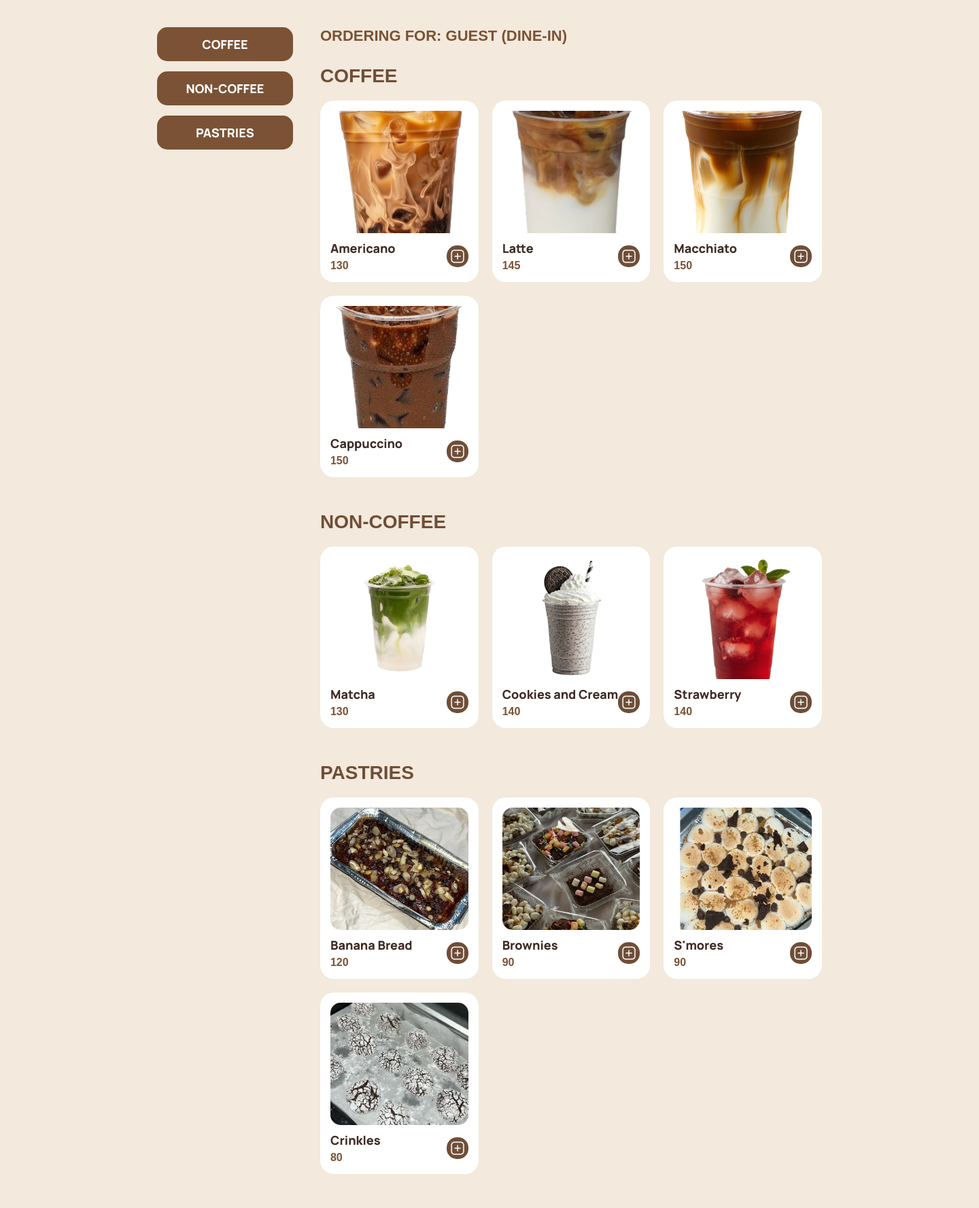
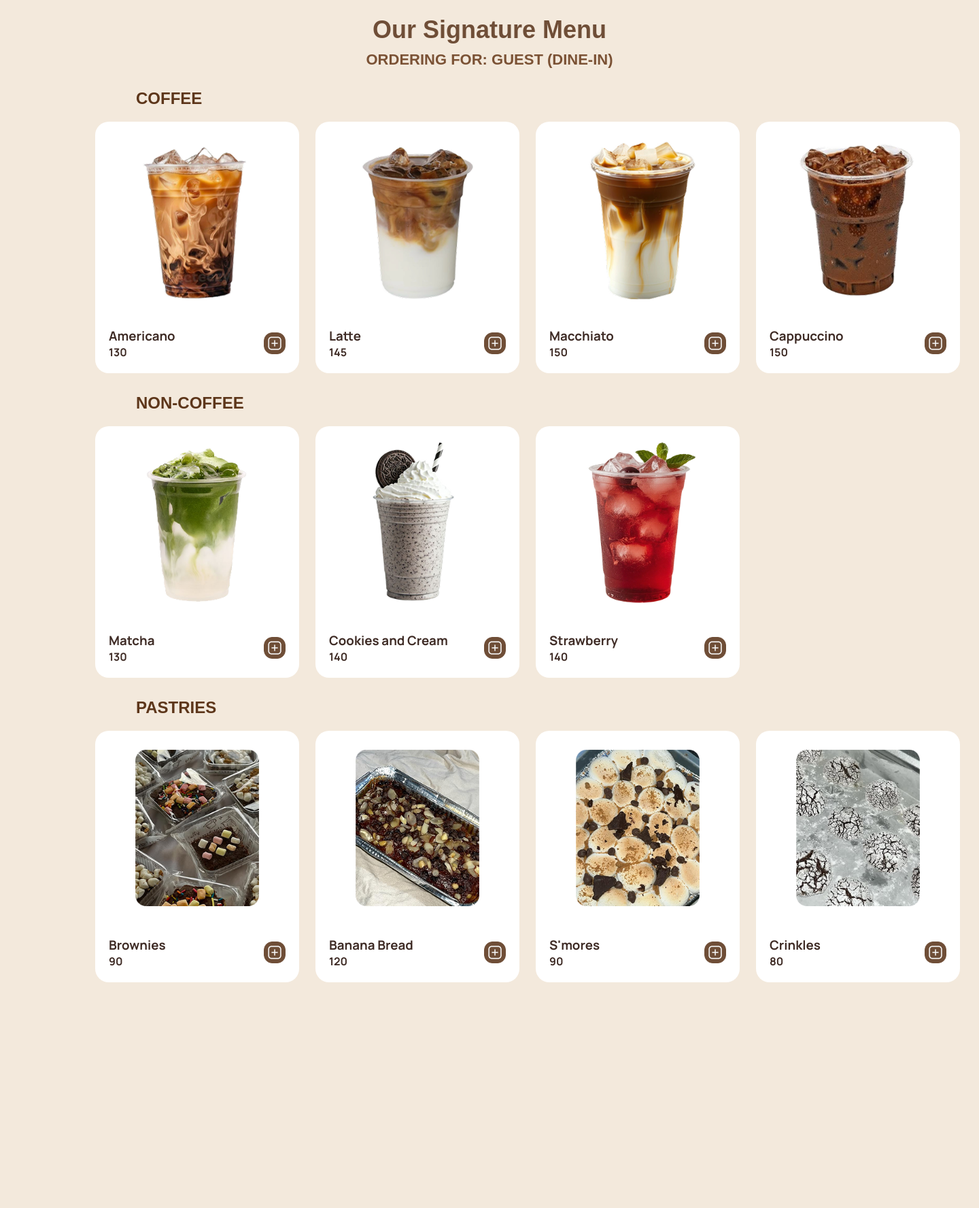
Before and after one commit to alleyesonaj/Roderick-Cafe, a Flask app: page /order-menu in a window 1440 px wide. Shown: the part 60-1837 px from the top of the page at 68% size. After the commit the page ends 1505 px from the top, so only its background shows below. Run offline with Flask 3, Linux system fonts and the light colour scheme; some web fonts are replaced.

Commit message:
Redesigned order-menu page

```diff
--- a/static/styles.css
+++ b/static/styles.css
@@ -452,6 +452,13 @@ footer{
   object-fit:contain;
 }
 
+/* menu display item details row | order-menu */
+.menu-display-item .item-details-row {
+  width: 100%;
+  margin-top: 12px;
+  padding: 0 5px;
+}
+
 /* menu grid | menu, order-menu */
 .menu-grid{
   display:grid;
@@ -625,6 +632,23 @@ footer{
   margin-bottom:8px;
 }
 
+/* form label with icon | order */
+.form-label-with-icon{
+  display:flex;
+  align-items:center;
+  gap:8px;
+  margin-bottom:8px;
+}
+
+/* form label icon | order */
+.form-label-icon{
+  width:20px;
+  height:20px;
+  object-fit:contain;
+  vertical-align:middle;
+  margin-bottom:7px;
+}
+
 /* form text input | order */
 .form-group input[type="text"]{ /* edits customer name input */
   width:100%;
--- a/templates/order-menu.html
+++ b/templates/order-menu.html
@@ -13,38 +13,31 @@
 <body>
 
   <nav class="navbar">
-
     <h1 class="logo">Roderick Café</h1>
-
     <div class="nav-links">
       <a href="/">Home</a>
       <a href="/menu">Menu</a>
       <a href="/about">About us</a>
     </div>
-
     <a href="{{ url_for('cart') }}" class="cart-link">
       <img src="{{ url_for('static', filename='images/cart-button.png') }}" alt="Cart">
     </a>
-
   </nav>
 
-  <main class="menu-container">
+  <div class="navbar-line"></div>
 
-    <aside class="menu-sidebar">
-      <a href="#coffee-section" class="category-btn">COFFEE</a>
-      <a href="#non-coffee-section" class="category-btn">NON-COFFEE</a>
-      <a href="#pastries-section" class="category-btn">PASTRIES</a>
-    </aside>
+  <main>
+    <h2 class="menu-heading">Our Signature Menu</h2>
 
-    <section class="menu-content">
+    <div id="orderGreeting" class="order-greeting-banner" style="text-align:center; margin-top:10px;"></div>
 
-      <div id="orderGreeting" class="order-greeting-banner"></div>
+    <!-- COFFEE SECTION -->
+    <div class="menu-section">
+      <h3 class="menu-category-label">COFFEE</h3>
+      <div class="menu-display-grid grid-4">
 
-      <div id="coffee-section" class="menu-category">
-        <h2>COFFEE</h2>
-        <div class="menu-grid">
-          <div class="menu-item">
-            <img src="{{ url_for('static', filename='images/americano.png') }}" alt="Americano">
+        <div class="menu-display-item" style="flex-direction:column; align-items:center;">
+          <img src="{{ url_for('static', filename='images/ORDER_AMERICANO.png') }}" alt="Americano">
           <div class="item-details-row">
             <div class="item-text-left">
               <h3>Americano</h3>
@@ -55,8 +48,9 @@
             </button>
           </div>
         </div>
-          <div class="menu-item">
-            <img src="{{ url_for('static', filename='images/latte.png') }}" alt="Latte">
+
+        <div class="menu-display-item" style="flex-direction:column; align-items:center;">
+          <img src="{{ url_for('static', filename='images/ORDER_LATTE.png') }}" alt="Latte">
           <div class="item-details-row">
             <div class="item-text-left">
               <h3>Latte</h3>
@@ -67,8 +61,9 @@
             </button>
           </div>
         </div>
-          <div class="menu-item">
-            <img src="{{ url_for('static', filename='images/macchiato.png') }}" alt="Macchiato">
+
+        <div class="menu-display-item" style="flex-direction:column; align-items:center;">
+          <img src="{{ url_for('static', filename='images/ORDER_MACCHIATO.png') }}" alt="Macchiato">
           <div class="item-details-row">
             <div class="item-text-left">
               <h3>Macchiato</h3>
@@ -79,8 +74,9 @@
             </button>
           </div>
         </div>
-          <div class="menu-item">
-            <img src="{{ url_for('static', filename='images/mocha.png') }}" alt="Cappuccino">
+
+        <div class="menu-display-item" style="flex-direction:column; align-items:center;">
+          <img src="{{ url_for('static', filename='images/ORDER_MOCHA.png') }}" alt="Cappuccino">
           <div class="item-details-row">
             <div class="item-text-left">
               <h3>Cappuccino</h3>
@@ -91,14 +87,17 @@
             </button>
           </div>
         </div>
+
       </div>
     </div>
 
-<div id="non-coffee-section" class="menu-category">
-        <h2>NON-COFFEE</h2>
-        <div class="menu-grid">
-          <div class="menu-item">
-            <img src="{{ url_for('static', filename='images/matcha.png') }}" alt="Matcha">
+    <!-- NON-COFFEE SECTION -->
+    <div class="menu-section">
+      <h3 class="menu-category-label">NON-COFFEE</h3>
+      <div class="menu-display-grid grid-3">
+
+        <div class="menu-display-item" style="flex-direction:column; align-items:center;">
+          <img src="{{ url_for('static', filename='images/ORDER_MATCHA.png') }}" alt="Matcha">
           <div class="item-details-row">
             <div class="item-text-left">
               <h3>Matcha</h3>
@@ -109,8 +108,9 @@
             </button>
           </div>
         </div>
-          <div class="menu-item">
-            <img src="{{ url_for('static', filename='images/cnc.png') }}" alt="Cookies and Cream">
+
+        <div class="menu-display-item" style="flex-direction:column; align-items:center;">
+          <img src="{{ url_for('static', filename='images/ORDER_COOKIESANDCREAM.png') }}" alt="Cookies and Cream">
           <div class="item-details-row">
             <div class="item-text-left">
               <h3>Cookies and Cream</h3>
@@ -121,8 +121,9 @@
             </button>
           </div>
         </div>
-          <div class="menu-item">
-            <img src="{{ url_for('static', filename='images/strawberry.png') }}" alt="Strawberry">
+
+        <div class="menu-display-item" style="flex-direction:column; align-items:center;">
+          <img src="{{ url_for('static', filename='images/ORDER_STRAWBERRY.png') }}" alt="Strawberry">
           <div class="item-details-row">
             <div class="item-text-left">
               <h3>Strawberry</h3>
@@ -133,14 +134,30 @@
             </button>
           </div>
         </div>
+
       </div>
     </div>
 
-      <div id="pastries-section" class="menu-category">
-        <h2>PASTRIES</h2>
-        <div class="menu-grid">
-          <div class="menu-item">
-            <img src="{{ url_for('static', filename='images/bananabread.jpg') }}" alt="Banana Bread">
+    <!-- PASTRIES SECTION -->
+    <div class="menu-section">
+      <h3 class="menu-category-label">PASTRIES</h3>
+      <div class="menu-display-grid grid-4">
+
+        <div class="menu-display-item" style="flex-direction:column; align-items:center;">
+          <img src="{{ url_for('static', filename='images/ORDER_BROWNIES.png') }}" alt="Brownies">
+          <div class="item-details-row">
+            <div class="item-text-left">
+              <h3>Brownies</h3>
+              <div class="price">90</div>
+            </div>
+            <button class="add-item-btn">
+              <img src="{{ url_for('static', filename='images/plus.png') }}" alt="Add">
+            </button>
+          </div>
+        </div>
+
+        <div class="menu-display-item" style="flex-direction:column; align-items:center;">
+          <img src="{{ url_for('static', filename='images/ORDER_BANANA.png') }}" alt="Banana Bread">
           <div class="item-details-row">
             <div class="item-text-left">
               <h3>Banana Bread</h3>
@@ -151,20 +168,9 @@
             </button>
           </div>
         </div>
-          <div class="menu-item">
-            <img src="{{ url_for('static', filename='images/brownies.jpg') }}" alt="Brownies">
-            <div class="item-details-row">
-              <div class="item-text-left">
-                <h3>Brownies</h3>
-                <div class="price">90</div>
-              </div>
-              <button class="add-item-btn">
-                <img src="{{ url_for('static', filename='images/plus.png') }}" alt="Add">
-              </button>
-            </div>
-          </div>
-          <div class="menu-item">
-            <img src="{{ url_for('static', filename='images/smores.jpg') }}" alt="S'mores">
+
+        <div class="menu-display-item" style="flex-direction:column; align-items:center;">
+          <img src="{{ url_for('static', filename='images/ORDER_SMORES.png') }}" alt="S'mores">
           <div class="item-details-row">
             <div class="item-text-left">
               <h3>S'mores</h3>
@@ -175,8 +181,9 @@
             </button>
           </div>
         </div>
-          <div class="menu-item">
-            <img src="{{ url_for('static', filename='images/crinkles.jpg') }}" alt="Crinkles">
+
+        <div class="menu-display-item" style="flex-direction:column; align-items:center;">
+          <img src="{{ url_for('static', filename='images/ORDER_CRINKLES.png') }}" alt="Crinkles">
           <div class="item-details-row">
             <div class="item-text-left">
               <h3>Crinkles</h3>
@@ -187,10 +194,10 @@
             </button>
           </div>
         </div>
+
       </div>
     </div>
 
-    </section>
   </main>
 
   <script>
```
Also changed, not shown: templates/order.html (+8 -2 lines), static/images/ORDER_AMERICANO.png (added), static/images/ORDER_BANANA.png (added), static/images/ORDER_BROWNIES.png (added), static/images/ORDER_COOKIESANDCREAM.png (added), static/images/ORDER_CRINKLES.png (added), static/images/ORDER_LATTE.png (added), static/images/ORDER_MACCHIATO.png (added), static/images/ORDER_MATCHA.png (added), static/images/ORDER_MOCHA.png (added), static/images/ORDER_SMORES.png (added), static/images/ORDER_STRAWBERRY.png (added), static/images/service-form.png (added), static/images/user-form.png (added). Lines whose indentation alone changed are shown as unchanged.
